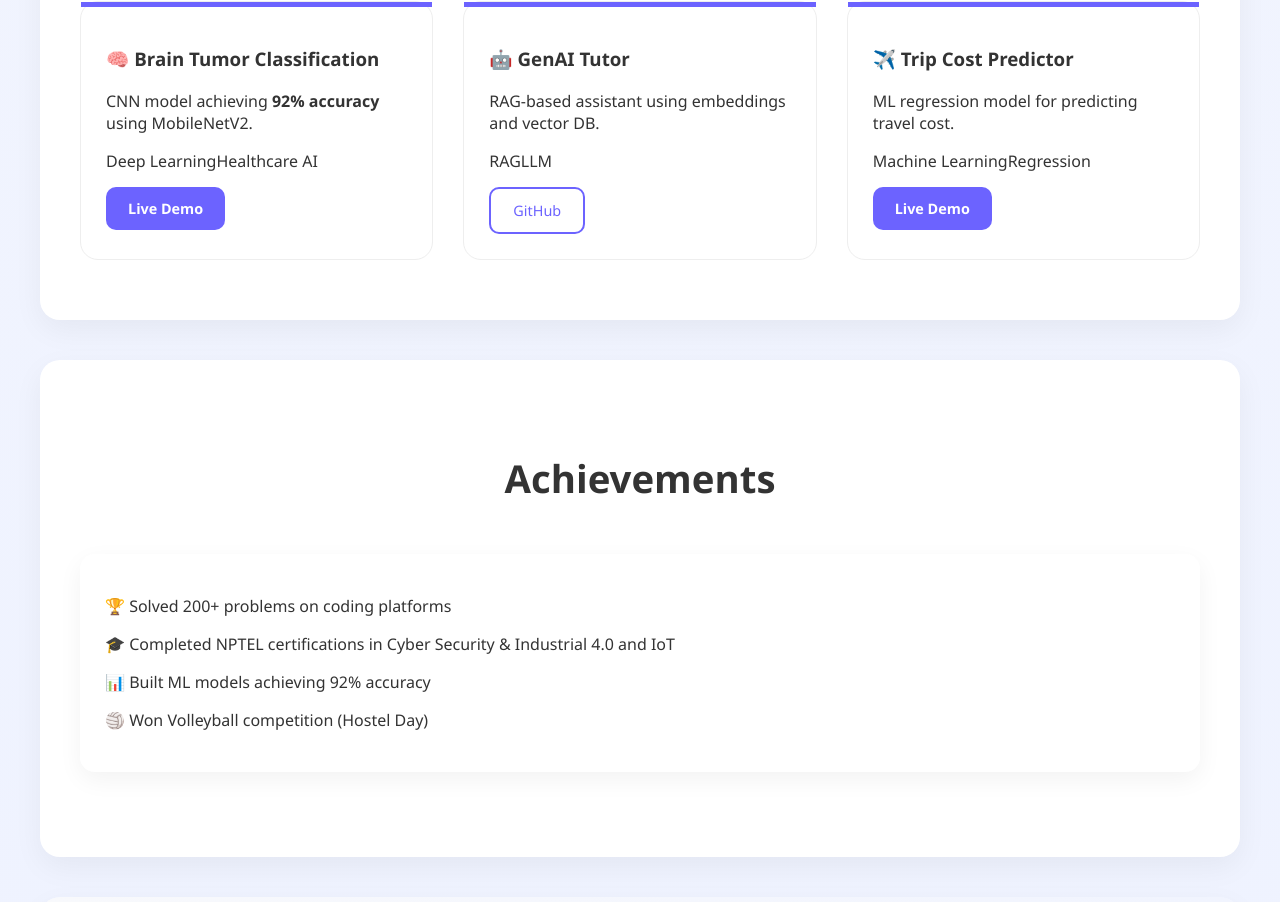
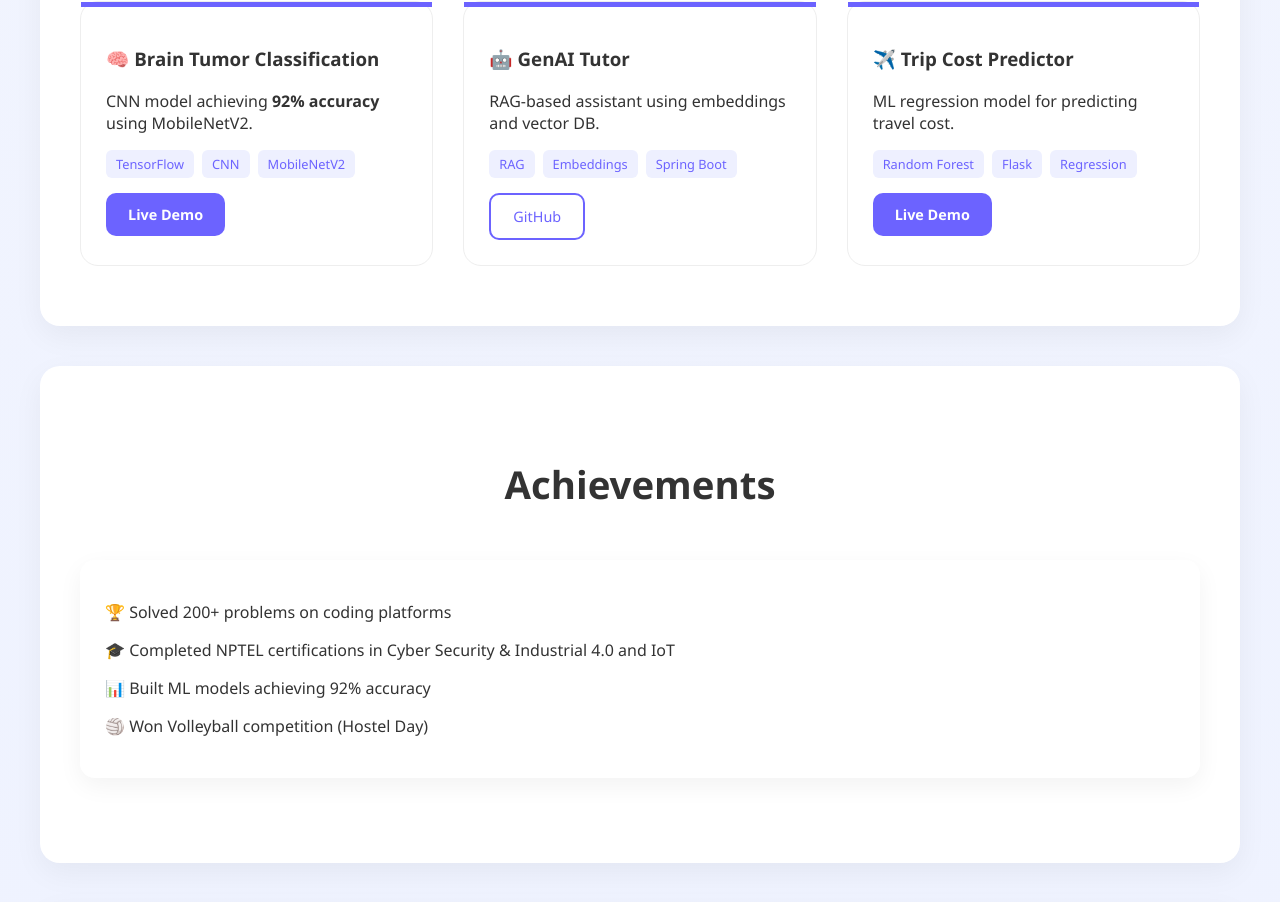
Before and after one commit to Kaviya-Balamurugan/portfolio, a React (Create React App) app: page / in a window 1280 px wide. Shown: the part 4485-5387 px from the top of the page. Built offline with nearby package versions, Linux system fonts and the light colour scheme.

Commit message:
Added premium animation UI

```diff
--- a/src/App.css
+++ b/src/App.css
@@ -225,6 +225,28 @@ h2 {
   box-shadow: 0 15px 40px rgba(0,0,0,0.08);
 }
 
+.tech-stack {
+  margin: 12px 0;
+  display: flex;
+  flex-wrap: wrap;
+  gap: 8px;
+}
+
+.tech-stack span {
+  background: #eef0ff;
+  color: #6c63ff;
+  padding: 5px 10px;
+  border-radius: 6px;
+  font-size: 0.8rem;
+  font-weight: 500;
+}
+
+/* Optional hover effect */
+.tech-stack span:hover {
+  background: #6c63ff;
+  color: white;
+}
+
 /* ===== SKILLS ===== */
 .skills-container {
   display: grid;
--- a/src/components/Projects.js
+++ b/src/components/Projects.js
@@ -10,9 +10,11 @@ function Projects() {
           <h3>🧠 Brain Tumor Classification</h3>
           <p>CNN model achieving <b>92% accuracy</b> using MobileNetV2.</p>
 
-          <div className="tags">
-            <span>Deep Learning</span>
-            <span>Healthcare AI</span>
+          {/* ✅ TECH STACK */}
+          <div className="tech-stack">
+            <span>TensorFlow</span>
+            <span>CNN</span>
+            <span>MobileNetV2</span>
           </div>
 
           <div className="project-links">
@@ -32,9 +34,11 @@ function Projects() {
           <h3>🤖 GenAI Tutor</h3>
           <p>RAG-based assistant using embeddings and vector DB.</p>
 
-          <div className="tags">
+          {/* ✅ TECH STACK */}
+          <div className="tech-stack">
             <span>RAG</span>
-            <span>LLM</span>
+            <span>Embeddings</span>
+            <span>Spring Boot</span>
           </div>
 
           <div className="project-links">
@@ -54,8 +58,10 @@ function Projects() {
           <h3>✈️ Trip Cost Predictor</h3>
           <p>ML regression model for predicting travel cost.</p>
 
-          <div className="tags">
-            <span>Machine Learning</span>
+          {/* ✅ TECH STACK */}
+          <div className="tech-stack">
+            <span>Random Forest</span>
+            <span>Flask</span>
             <span>Regression</span>
           </div>
 
```
